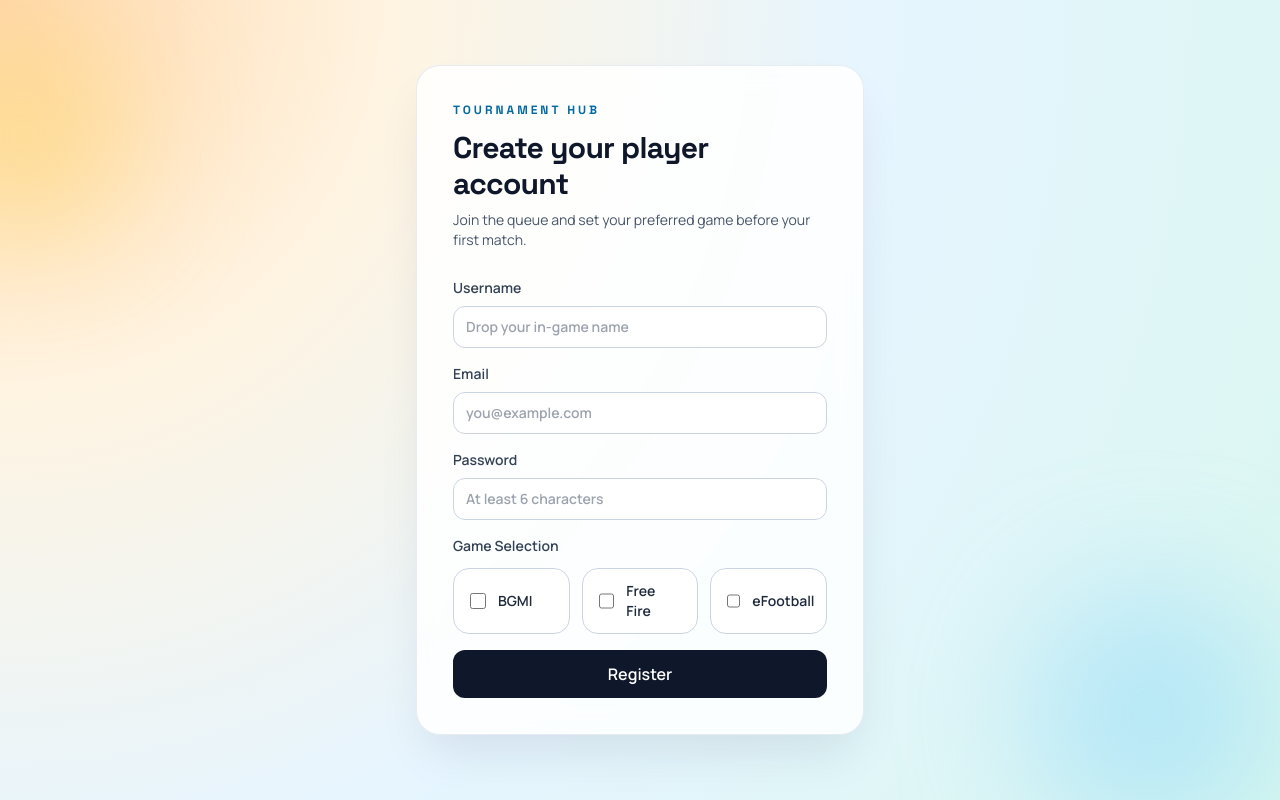
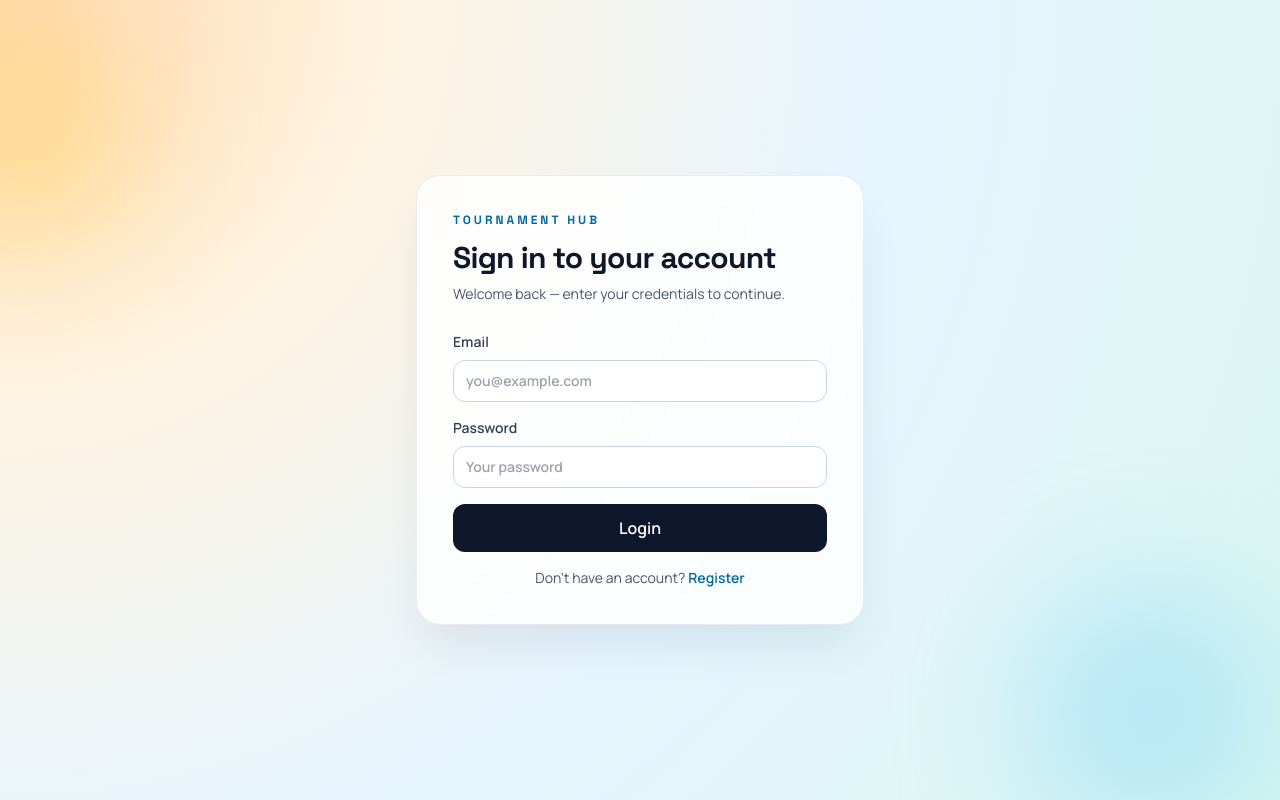
Before and after one commit to Archisman18/campus-community-hub, a React (Vite) app in the folder client/: page /login in a window 1280 px wide. Built offline with nearby package versions, Linux system fonts and the light colour scheme.

Commit message:
feat: add navbar and login page

```diff
--- a/client/src/App.jsx
+++ b/client/src/App.jsx
@@ -1,7 +1,34 @@
-import RegisterPage from "./pages/RegisterPage";
+import { BrowserRouter, Routes, Route, useLocation, Outlet } from 'react-router-dom'
+import RegisterPage from './pages/RegisterPage'
+import LoginPage from './pages/LoginPage'
+import NavBar from './components/NavBar'
+import React from 'react'
+
+const Layout = () => {
+  const location = useLocation()
+  const hideNav = location.pathname === '/login' || location.pathname === '/register'
+
+  return (
+    <>
+      {!hideNav && <NavBar />}
+      <Outlet />
+    </>
+  )
+}
 
 function App() {
-  return <RegisterPage />;
+  return (
+    <BrowserRouter>
+      <Routes>
+        <Route path="/" element={<Layout />}>
+          <Route index element={<RegisterPage />} />
+          <Route path="register" element={<RegisterPage />} />
+          <Route path="login" element={<LoginPage />} />
+          <Route path="tournaments" element={<div className="p-8">Tournaments placeholder</div>} />
+        </Route>
+      </Routes>
+    </BrowserRouter>
+  )
 }
 
-export default App;
+export default App
--- /dev/null
+++ b/client/src/components/NavBar.jsx
@@ -0,0 +1,85 @@
+import React, { useEffect, useState } from 'react'
+import { Link, useNavigate } from 'react-router-dom'
+import { supabase } from '../lib/supabase'
+
+const NavBar = () => {
+  const [user, setUser] = useState(null)
+  const [isOrganiser, setIsOrganiser] = useState(false)
+  const [loading, setLoading] = useState(true)
+  const navigate = useNavigate()
+
+  useEffect(() => {
+    let mounted = true
+
+    const loadProfile = async () => {
+      try {
+        const getUserResult = await supabase.auth.getUser()
+        const currentUser = getUserResult?.data?.user || null
+        if (!currentUser) {
+          if (mounted) setUser(null)
+          return
+        }
+        if (mounted) setUser(currentUser)
+
+        const { data: profile, error } = await supabase
+          .from('profiles')
+          .select('is_organiser')
+          .eq('id', currentUser.id)
+          .single()
+
+        if (error) {
+          console.error('Error loading profile', error)
+          if (mounted) setIsOrganiser(false)
+        } else {
+          if (mounted) setIsOrganiser(Boolean(profile?.is_organiser))
+        }
+      } catch (err) {
+        console.error(err)
+      } finally {
+        if (mounted) setLoading(false)
+      }
+    }
+
+    loadProfile()
+    return () => {
+      mounted = false
+    }
+  }, [])
+
+  const handleLogout = async () => {
+    await supabase.auth.signOut()
+    navigate('/login')
+  }
+
+  if (loading) return null
+  if (!user) return null
+
+  return (
+    <nav className="bg-white border-b shadow-sm">
+      <div className="max-w-7xl mx-auto px-4 sm:px-6 lg:px-8">
+        <div className="flex justify-between h-16 items-center">
+          <div className="flex space-x-4">
+            <Link to="/tournaments" className="text-gray-700 hover:text-gray-900 px-3 py-2 rounded-md text-sm font-medium">Tournaments</Link>
+            <Link to="/leaderboard" className="text-gray-700 hover:text-gray-900 px-3 py-2 rounded-md text-sm font-medium">Leaderboard</Link>
+            <Link to="/matches" className="text-gray-700 hover:text-gray-900 px-3 py-2 rounded-md text-sm font-medium">My Matches</Link>
+            <Link to="/profile" className="text-gray-700 hover:text-gray-900 px-3 py-2 rounded-md text-sm font-medium">My Profile</Link>
+            {isOrganiser && (
+              <Link to="/organiser" className="text-gray-700 hover:text-gray-900 px-3 py-2 rounded-md text-sm font-medium">Organiser Panel</Link>
+            )}
+          </div>
+
+          <div>
+            <button
+              onClick={handleLogout}
+              className="bg-red-500 hover:bg-red-600 text-white px-3 py-2 rounded-md text-sm font-medium"
+            >
+              Logout
+            </button>
+          </div>
+        </div>
+      </div>
+    </nav>
+  )
+}
+
+export default NavBar
--- /dev/null
+++ b/client/src/pages/LoginPage.jsx
@@ -0,0 +1,104 @@
+import { useState } from 'react'
+import { Link, useNavigate } from 'react-router-dom'
+import { supabase } from '../lib/supabase'
+
+const LoginPage = () => {
+  const [email, setEmail] = useState('')
+  const [password, setPassword] = useState('')
+  const [loading, setLoading] = useState(false)
+  const [error, setError] = useState('')
+  const navigate = useNavigate()
+
+  const handleSubmit = async (e) => {
+    e.preventDefault()
+    setLoading(true)
+    setError('')
+
+    try {
+      const { data, error: signInError } = await supabase.auth.signInWithPassword({
+        email,
+        password,
+      })
+
+      if (signInError) {
+        throw signInError
+      }
+
+      navigate('/tournaments')
+    } catch (err) {
+      setError(err?.message || 'Login failed. Please try again.')
+    } finally {
+      setLoading(false)
+    }
+  }
+
+  return (
+    <main className="relative flex min-h-screen items-center justify-center overflow-hidden px-4 py-10 sm:px-6 lg:px-8">
+      <div className="absolute -left-20 top-8 h-52 w-52 rounded-full bg-amber-300/40 blur-3xl" />
+      <div className="absolute -bottom-10 right-0 h-64 w-64 rounded-full bg-sky-300/40 blur-3xl" />
+
+      <section className="relative w-full max-w-md rounded-3xl border border-slate-200/80 bg-white/85 p-7 shadow-2xl shadow-slate-900/10 backdrop-blur-md sm:p-9">
+        <p className="font-['Space_Grotesk'] text-xs font-bold uppercase tracking-[0.25em] text-sky-700">
+          Tournament Hub
+        </p>
+        <h1 className="mt-3 font-['Space_Grotesk'] text-3xl font-bold tracking-tight text-slate-900">
+          Sign in to your account
+        </h1>
+        <p className="mt-2 text-sm text-slate-600">Welcome back — enter your credentials to continue.</p>
+
+        <form onSubmit={handleSubmit} className="mt-7 space-y-4" noValidate>
+          <label className="block text-sm font-semibold text-slate-700" htmlFor="email">
+            Email
+            <input
+              id="email"
+              name="email"
+              type="email"
+              value={email}
+              onChange={(e) => setEmail(e.target.value)}
+              required
+              autoComplete="email"
+              placeholder="you@example.com"
+              className="mt-2 w-full rounded-xl border border-slate-300 bg-white px-3 py-2.5 text-slate-900 outline-none transition focus:border-sky-500 focus:ring-2 focus:ring-sky-200"
+            />
+          </label>
+
+          <label className="block text-sm font-semibold text-slate-700" htmlFor="password">
+            Password
+            <input
+              id="password"
+              name="password"
+              type="password"
+              value={password}
+              onChange={(e) => setPassword(e.target.value)}
+              required
+              autoComplete="current-password"
+              placeholder="Your password"
+              className="mt-2 w-full rounded-xl border border-slate-300 bg-white px-3 py-2.5 text-slate-900 outline-none transition focus:border-sky-500 focus:ring-2 focus:ring-sky-200"
+            />
+          </label>
+
+          {error && (
+            <p className="rounded-xl border border-red-200 bg-red-50 px-3 py-2 text-sm text-red-700">{error}</p>
+          )}
+
+          <button
+            type="submit"
+            disabled={loading}
+            className="flex w-full items-center justify-center rounded-xl bg-slate-900 px-4 py-3 font-semibold text-white transition hover:bg-slate-700 disabled:cursor-not-allowed disabled:bg-slate-400"
+          >
+            {loading ? 'Signing in...' : 'Login'}
+          </button>
+
+          <p className="mt-2 text-center text-sm text-slate-600">
+            Don't have an account?{' '}
+            <Link to="/register" className="font-semibold text-sky-700 hover:underline">
+              Register
+            </Link>
+          </p>
+        </form>
+      </section>
+    </main>
+  )
+}
+
+export default LoginPage
```
